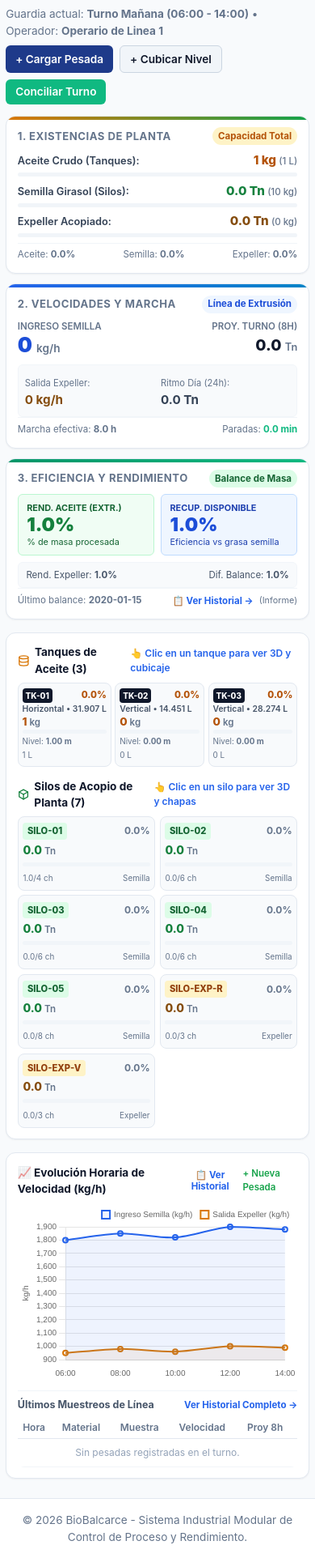
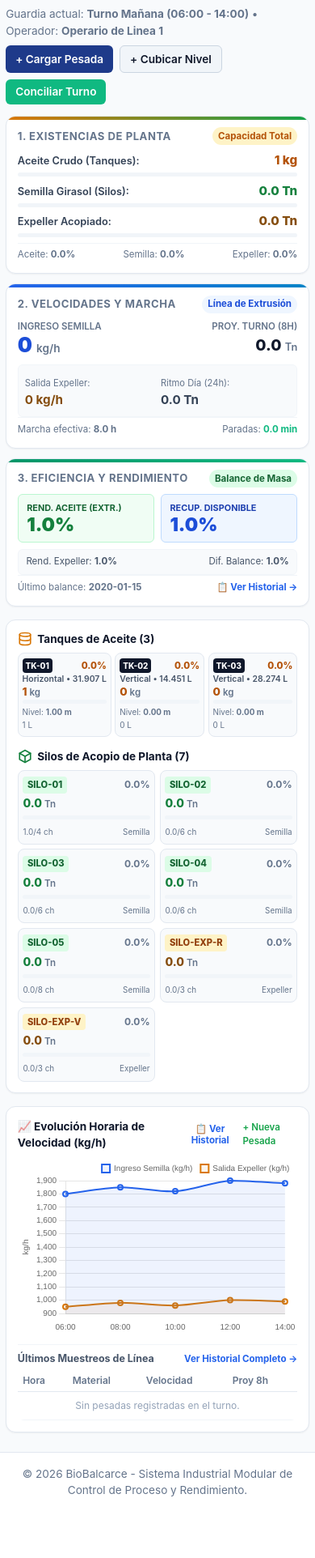
Before and after one commit to puntoAR/Aceitera, a Flask app: page / in a window 390 px wide. Shown: the part 231-2155 px from the top of the page at 81% size. After the commit the page ends 2079 px from the top, so only its background shows below. Run offline with Flask 3, Linux system fonts and the light colour scheme; the visitor is signed in with stand-in values (Sample User, id 1); data comes from the database, SQL or seed files in the repository; tables that the repository leaves empty hold one stand-in row (values such as "Sample post").

Commit message:
Optimizar vista movil: simplificar informacion complementaria y solucionar renderizado SVG en iPhone

```diff
--- a/templates/base.html
+++ b/templates/base.html
@@ -25,7 +25,7 @@
     <!-- Icono de inicio para dispositivos Apple iOS -->
     <link rel="apple-touch-icon" href="{{ url_for('static', filename='images/pwa_icon_192.png') }}">
     <!-- Vinculo a la hoja de estilos CSS propia (con versionado para invalidar cache del navegador) -->
-    <link rel="stylesheet" href="{{ url_for('static', filename='css/styles.css') }}?v=2.0">
+    <link rel="stylesheet" href="{{ url_for('static', filename='css/styles.css') }}?v=2.1">
     <!-- Incorporacion de Chart.js desde CDN para visualizacion grafica de KPIs -->
     <script src="https://cdn.jsdelivr.net/npm/chart.js"></script>
 </head>
--- a/templates/dashboard.html
+++ b/templates/dashboard.html
@@ -68,7 +68,7 @@
                     <!-- Valor acumulado -->
                     <span style="font-size: 0.95rem; font-weight: 800; color: #b45309;">
                         {{ "{:,.0f}".format(data.stocks.total_oil_kg).replace(",", ".") }} kg
-                        <small style="font-size: 0.72rem; font-weight: 500; color: #64748b;">({{ "{:,.0f}".format(data.stocks.total_oil_liters).replace(",", ".") }} L)</small>
+                        <small class="mobile-hidden" style="font-size: 0.72rem; font-weight: 500; color: #64748b;">({{ "{:,.0f}".format(data.stocks.total_oil_liters).replace(",", ".") }} L)</small>
                     </span>
                 </div>
                 <!-- Barra de llenado de aceite -->
@@ -84,7 +84,7 @@
                     <!-- Valor acumulado -->
                     <span style="font-size: 0.95rem; font-weight: 800; color: #15803d;">
                         {{ "{:,.1f}".format(data.stocks.total_seed_tons).replace(",", ".") }} Tn
-                        <small style="font-size: 0.72rem; font-weight: 500; color: #64748b;">({{ "{:,.0f}".format(data.stocks.total_seed_kg).replace(",", ".") }} kg)</small>
+                        <small class="mobile-hidden" style="font-size: 0.72rem; font-weight: 500; color: #64748b;">({{ "{:,.0f}".format(data.stocks.total_seed_kg).replace(",", ".") }} kg)</small>
                     </span>
                 </div>
                 <!-- Barra de llenado de semilla -->
@@ -100,7 +100,7 @@
                     <!-- Valor acumulado -->
                     <span style="font-size: 0.95rem; font-weight: 800; color: #854d0e;">
                         {{ "{:,.1f}".format(data.stocks.total_expeller_tons).replace(",", ".") }} Tn
-                        <small style="font-size: 0.72rem; font-weight: 500; color: #64748b;">({{ "{:,.0f}".format(data.stocks.total_expeller_kg).replace(",", ".") }} kg)</small>
+                        <small class="mobile-hidden" style="font-size: 0.72rem; font-weight: 500; color: #64748b;">({{ "{:,.0f}".format(data.stocks.total_expeller_kg).replace(",", ".") }} kg)</small>
                     </span>
                 </div>
                 <!-- Barra de llenado de expeller -->
@@ -214,8 +214,8 @@
                         <div style="font-size: 1.45rem; font-weight: 900; color: #15803d; line-height: 1.1;">
                             {{ data.latest_yield.oil_yield_pct }}%
                         </div>
-                        <!-- Subtexto -->
-                        <div style="font-size: 0.68rem; color: #166534;">% de masa procesada</div>
+                        <!-- Subtexto (oculto en celulares para mantener foco en el KPI principal) -->
+                        <div class="mobile-hidden" style="font-size: 0.68rem; color: #166534;">% de masa procesada</div>
                     </div>
                     <!-- Eficiencia de recuperacion de grasa disponible -->
                     <div style="background-color: #eff6ff; padding: 0.5rem 0.65rem; border-radius: 0.375rem; border: 1px solid #bfdbfe;">
@@ -225,8 +225,8 @@
                         <div style="font-size: 1.45rem; font-weight: 900; color: #1d4ed8; line-height: 1.1;">
                             {{ data.latest_yield.oil_recovery_pct }}%
                         </div>
-                        <!-- Subtexto -->
-                        <div style="font-size: 0.68rem; color: #1e40af;">Eficiencia vs grasa semilla</div>
+                        <!-- Subtexto (oculto en celulares) -->
+                        <div class="mobile-hidden" style="font-size: 0.68rem; color: #1e40af;">Eficiencia vs grasa semilla</div>
                     </div>
                 </div>
 
@@ -238,7 +238,7 @@
                     <span>Dif. Balance: <strong>{{ data.latest_yield.mass_diff_pct }}%</strong></span>
                 </div>
                 {% else %}
-                <!-- Mensaje cuando no hay conciliacion previa -->
+                <!-- Mensaje cuando aun no hay conciliacion previa -->
                 <div style="padding: 0.75rem 1rem; text-align: center; color: #64748b; background-color: #f8fafc; border-radius: 0.375rem; margin-top: 0.5rem;">
                     <!-- Texto de aviso informativo -->
                     <p style="font-size: 0.8rem; margin-bottom: 0.4rem;">Sin conciliación registrada en este turno.</p>
@@ -265,7 +265,7 @@
                     </button>
                     <!-- Enlace a pagina de rendimiento (autorizada para Gerente en solo lectura y Admin) -->
                     {% if g.user and g.user.role in ['administrador', 'admin_sistema'] %}
-                    <a href="{{ url_for('yield.index') }}" style="color: #64748b; text-decoration: none; font-size: 0.68rem;" title="Abrir informe completo de balance">
+                    <a class="mobile-hidden" href="{{ url_for('yield.index') }}" style="color: #64748b; text-decoration: none; font-size: 0.68rem;" title="Abrir informe completo de balance">
                         (Informe)
                     </a>
                     {% endif %}
@@ -297,8 +297,8 @@
                         </svg>
                         Tanques de Aceite (3)
                     </span>
-                    <!-- Indicador interactivo para el usuario -->
-                    <span class="equipment-block-hint">👆 Clic en un tanque para ver 3D y cubicaje</span>
+                    <!-- Indicador interactivo para el usuario (oculto en celulares) -->
+                    <span class="equipment-block-hint mobile-hidden">👆 Clic en un tanque para ver 3D y cubicaje</span>
                 </div>
 
                 <!-- Grilla de 3 tanques con tamano visual simetrico e identico -->
@@ -352,8 +352,8 @@
                         </svg>
                         Silos de Acopio de Planta ({{ data.stocks.silos|length }})
                     </span>
-                    <!-- Indicador interactivo para el usuario -->
-                    <span class="equipment-block-hint">👆 Clic en un silo para ver 3D y chapas</span>
+                    <!-- Indicador interactivo para el usuario (oculto en celulares) -->
+                    <span class="equipment-block-hint mobile-hidden">👆 Clic en un silo para ver 3D y chapas</span>
                 </div>
 
                 <!-- Grilla de silos compacta (semilla y expeller) -->
@@ -444,7 +444,7 @@
                             <tr>
                                 <th>Hora</th>
                                 <th>Material</th>
-                                <th>Muestra</th>
+                                <th class="mobile-hidden">Muestra</th>
                                 <th>Velocidad</th>
                                 <th>Proy 8h</th>
                             </tr>
@@ -463,8 +463,8 @@
                                     <span style="color: #854d0e; font-weight: 600;">Expeller</span>
                                     {% endif %}
                                 </td>
-                                <!-- Peso neto y tiempo -->
-                                <td>{{ w.net_weight_kg }} kg / {{ w.fill_time_seconds|int }}s</td>
+                                <!-- Peso neto y tiempo (oculto en celulares para mantener tabla legible) -->
+                                <td class="mobile-hidden">{{ w.net_weight_kg }} kg / {{ w.fill_time_seconds|int }}s</td>
                                 <!-- Velocidad horaria -->
                                 <td><strong>{{ "{:,.0f}".format(w.speed_kg_h).replace(",", ".") }} kg/h</strong></td>
                                 <!-- Proyeccion de turno -->
@@ -522,7 +522,7 @@
                 {% set pct_h = (t.level_m / t.max_level_m * 100) if t.max_level_m > 0 else 0 %}
                 {% set h_liq = ((104.0 * pct_h) / 100.0)|round(1) %}
                 {% set y_surf = (144.0 - h_liq)|round(1) %}
-                <svg class="cylinder-svg-horizontal" viewBox="0 0 280 200" xmlns="http://www.w3.org/2000/svg" style="max-width: 250px; height: auto;">
+                <svg class="cylinder-svg-horizontal" width="280" height="200" viewBox="0 0 280 200" xmlns="http://www.w3.org/2000/svg" style="width: 100%; max-width: 250px; height: auto; display: block;">
                     <defs>
                         <!-- Sombra base eliptica en el piso -->
                         <radialGradient id="m_hShadow_{{ t.code }}" cx="50%" cy="50%" r="50%">
@@ -623,7 +623,7 @@
                 {% set h_liq = ((vh_total * pct_h) / 100.0)|round(1) %}
                 {% set y_surf = (vy_base - h_liq)|round(1) %}
 
-                <svg viewBox="0 0 200 260" xmlns="http://www.w3.org/2000/svg" style="max-width: 170px; height: auto;">
+                <svg class="cylinder-svg-vertical" width="200" height="260" viewBox="0 0 200 260" xmlns="http://www.w3.org/2000/svg" style="width: 100%; max-width: 170px; height: auto; display: block;">
                     <defs>
                         <!-- Sombra base eliptica -->
                         <radialGradient id="m_vShadow_{{ t.code }}" cx="50%" cy="50%" r="50%">
@@ -715,8 +715,8 @@
                         <span style="color: #64748b;">Nivel Medido:</span>
                         <strong>{{ "{:.2f}".format(t.level_m) }} m de {{ "{:.2f}".format(t.max_level_m) }} m máx</strong>
                     </div>
-                    <!-- Fila de densidad aplicada -->
-                    <div style="display: flex; justify-content: space-between; font-size: 0.8rem;">
+                    <!-- Fila de densidad aplicada (oculta en celulares por ser parametro secundario de calculo) -->
+                    <div class="mobile-hidden" style="display: flex; justify-content: space-between; font-size: 0.8rem;">
                         <span style="color: #64748b;">Densidad de Aceite:</span>
                         <strong>&rho; = 0.92 kg/L</strong>
                     </div>
@@ -732,9 +732,9 @@
         </div>
 
         <!-- Pie del modal con boton para ir a cubicar -->
-        <div class="equipment-modal-footer">
-            <!-- Informacion de formula aplicada -->
-            <span style="font-size: 0.75rem; color: #64748b;">
+        <div class="equipment-modal-footer {% if not (g.user and g.user.role == 'admin_sistema') %}read-only-footer{% endif %}">
+            <!-- Informacion de formula aplicada (oculta en celulares) -->
+            <span class="modal-calc-info mobile-hidden" style="font-size: 0.75rem; color: #64748b;">
                 Fórmula: <strong>{{ 'Cilíndrico Horizontal (Arcocoseno)' if t.is_horizontal else 'Cilíndrico Vertical (&pi;&middot;r&sup2;&middot;h)' }}</strong>
             </span>
             <!-- Boton de accion para registrar nueva medicion exclusivo para admin -->
@@ -743,7 +743,7 @@
                 + Registrar Nueva Medición
             </a>
             {% else %}
-            <span style="font-size: 0.75rem; color: #64748b; font-style: italic;">
+            <span class="modal-read-hint mobile-hidden" style="font-size: 0.75rem; color: #64748b; font-style: italic;">
                 Modo lectura (inspección de tanque)
             </span>
             {% endif %}
@@ -783,7 +783,7 @@
 
             <!-- Columna Izquierda: Escenario 3D SVG del silo en marco visual uniforme -->
             <div class="modal-stage-frame">
-                <svg class="silo-svg" viewBox="0 0 220 305" xmlns="http://www.w3.org/2000/svg" style="max-width: 175px; height: auto;">
+                <svg class="silo-svg" width="220" height="305" viewBox="0 0 220 305" xmlns="http://www.w3.org/2000/svg" style="width: 100%; max-width: 175px; height: auto; display: block;">
                     <defs>
                         <!-- Sombra base en suelo -->
                         <radialGradient id="m_siloShadow_{{ s.code }}" cx="50%" cy="50%" r="50%">
@@ -906,13 +906,13 @@
                         <span style="color: #64748b;">Diámetro y Altura:</span>
                         <strong>&Oslash; {{ "{:.2f}".format(s.diameter_m) }} m &bull; {{ s.total_sheets }} Chapas ({{ "{:.2f}".format(s.cylinder_height_m) }} m)</strong>
                     </div>
-                    <!-- Fila de cono y tolva -->
-                    <div style="display: flex; justify-content: space-between; font-size: 0.8rem; margin-bottom: 0.35rem;">
+                    <!-- Fila de cono y tolva (oculta en celulares por ser parametro interno de calculo) -->
+                    <div class="mobile-hidden" style="display: flex; justify-content: space-between; font-size: 0.8rem; margin-bottom: 0.35rem;">
                         <span style="color: #64748b;">Tolva / Cono Inferior:</span>
                         <strong>H = {{ "{:.2f}".format(s.bottom_cone_height_m) }} m (Estado: {{ s.cone_status|capitalize }})</strong>
                     </div>
-                    <!-- Fila de copete superior -->
-                    <div style="display: flex; justify-content: space-between; font-size: 0.8rem; margin-bottom: 0.35rem;">
+                    <!-- Fila de copete superior (oculta en celulares por ser parametro interno de calculo) -->
+                    <div class="mobile-hidden" style="display: flex; justify-content: space-between; font-size: 0.8rem; margin-bottom: 0.35rem;">
                         <span style="color: #64748b;">Copete Superior:</span>
                         <strong>H = {{ "{:.2f}".format(s.copete_height_m) }} m (Máx: {{ "{:.2f}".format(s.copete_max_height_m) }} m)</strong>
                     </div>
@@ -933,9 +933,9 @@
         </div>
 
         <!-- Pie del modal con boton para ir a cubicar -->
-        <div class="equipment-modal-footer">
-            <!-- Informacion de formula aplicada -->
-            <span style="font-size: 0.75rem; color: #64748b;">
+        <div class="equipment-modal-footer {% if not (g.user and g.user.role == 'admin_sistema') %}read-only-footer{% endif %}">
+            <!-- Informacion de formula aplicada (oculta en celulares) -->
+            <span class="modal-calc-info mobile-hidden" style="font-size: 0.75rem; color: #64748b;">
                 Cálculo: <strong>Chapas (&pi;&middot;r&sup2;&middot;H) + Cono (&pi;&middot;r&sup2;&middot;h/3) + Copete (&pi;&middot;r&sup2;&middot;h/3)</strong>
             </span>
             <!-- Boton de accion para registrar nuevo cubicaje exclusivo para admin -->
@@ -944,7 +944,7 @@
                 + Registrar Cubicaje de Silo
             </a>
             {% else %}
-            <span style="font-size: 0.75rem; color: #64748b; font-style: italic;">
+            <span class="modal-read-hint mobile-hidden" style="font-size: 0.75rem; color: #64748b; font-style: italic;">
                 Modo lectura (inspección de silo)
             </span>
             {% endif %}
```
Also changed, not shown: static/css/styles.css (+70 -5 lines).
